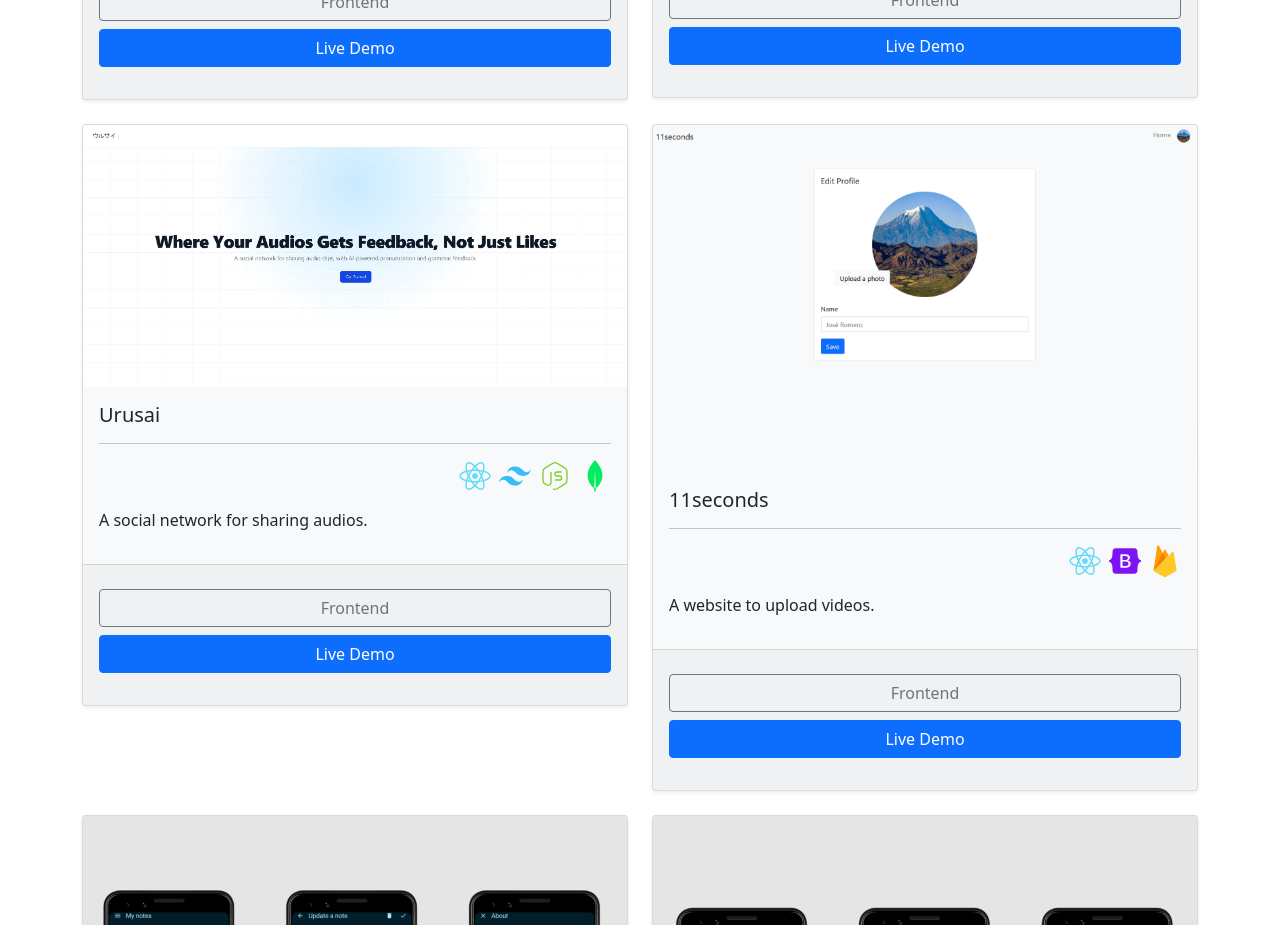
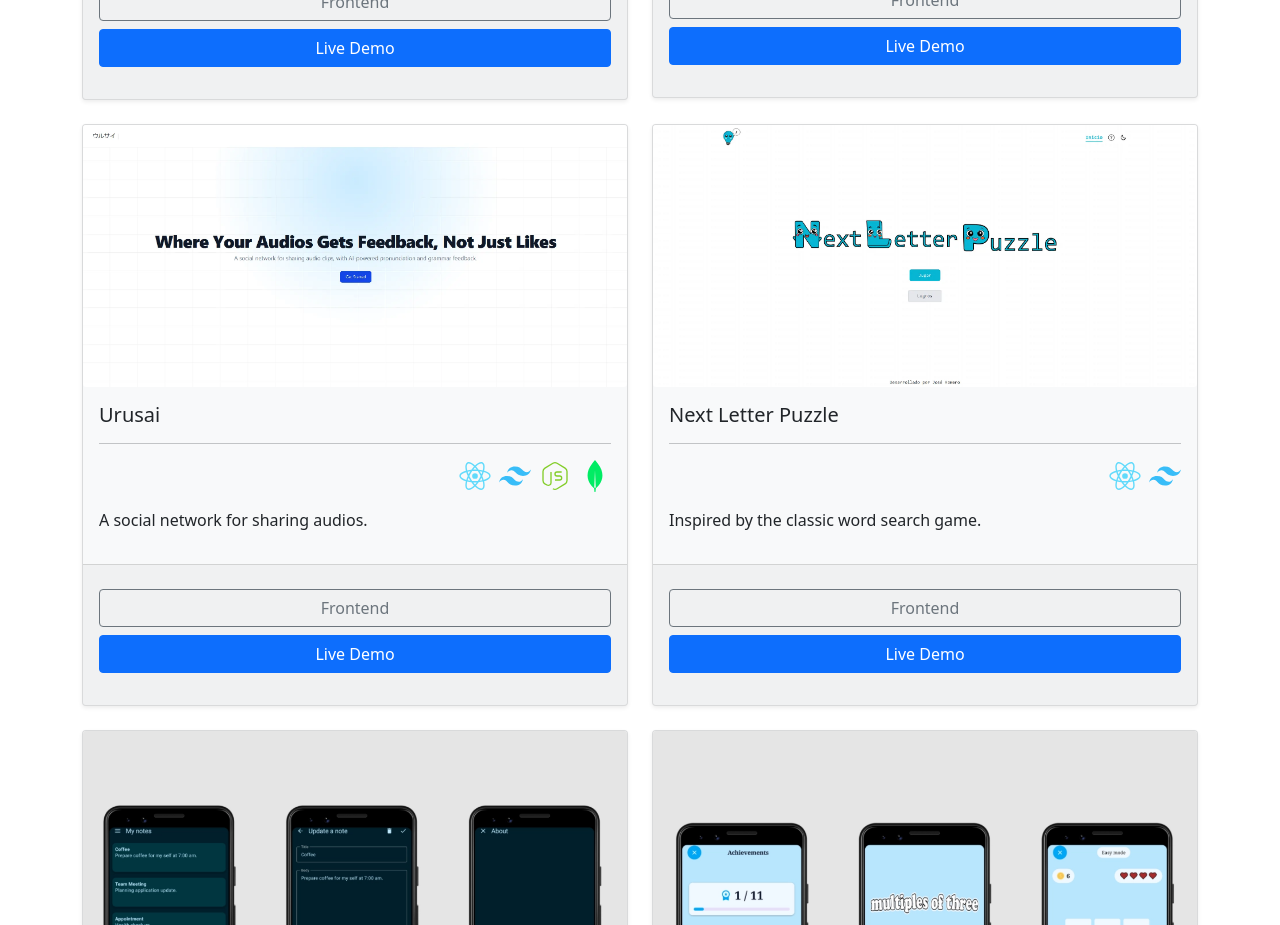
Before and after one commit to JosenRomero/My_Portfolio, a React (Vite) app: page / in a window 1280 px wide. Shown: the part 2000-2925 px from the top of the page. Built offline with nearby package versions, Linux system fonts and the light colour scheme.

Commit message:
feat: add `Next letter Puzzle` proyect

```diff
--- a/src/data.js
+++ b/src/data.js
@@ -73,19 +73,18 @@ export const projects = [
 		open_project: "https://urusai.vercel.app/",
 	},
 	{
-		image: "images/11seconds_img.png",
-		title: "11seconds",
+		image: "images/next_letter_puzzle_img.webp",
+		title: "Next Letter Puzzle",
 		imageSmall: false,
 		programming_language: [
 			programming_language.react,
-			programming_language.bootstrap,
-			programming_language.firebase,
+			programming_language.tailwind
 		],
 		view_code: {
-			frontend: "https://github.com/JosenRomero/11seconds",
+			frontend: "https://github.com/JosenRomero/my-next-letter-puzzle",
 			backend: "",
 		},
-		open_project: "https://11seconds.vercel.app/",
+		open_project: "https://next-letter-puzzle.onrender.com/",
 	},
 	{
 		image: "images/noteApp_img.webp",
--- a/src/i18n/locales/en/translations.json
+++ b/src/i18n/locales/en/translations.json
@@ -23,7 +23,7 @@
 		"0": "Generate Tailwind CSS classes with AI.",
 		"1": "A blog dedicated to javascript curiosities.",
 		"2": "A social network for sharing audios.",
-		"3": "A website to upload videos.",
+		"3": "Inspired by the classic word search game.",
 		"4": "An app to save notes.",
 		"5": "A fun game that tests your math skills."
 	},
--- a/src/i18n/locales/es/translations.json
+++ b/src/i18n/locales/es/translations.json
@@ -23,7 +23,7 @@
 		"0": "Genera clases de Tailwind CSS con IA.",
 		"1": "Blog dedicado a las curiosidades de js.",
 		"2": "Una red social para compartir audios.",
-		"3": "Una web para subir vídeos.",
+		"3": "Inspirado en el clásico sopa de letras.",
 		"4": "Una aplicación para guardar notas.",
 		"5": "Un juego que pone a prueba tus habilidades matemáticas."
 	},
```
Also changed, not shown: public/images/11seconds_img.png (deleted), public/images/next_letter_puzzle_img.webp (added).
